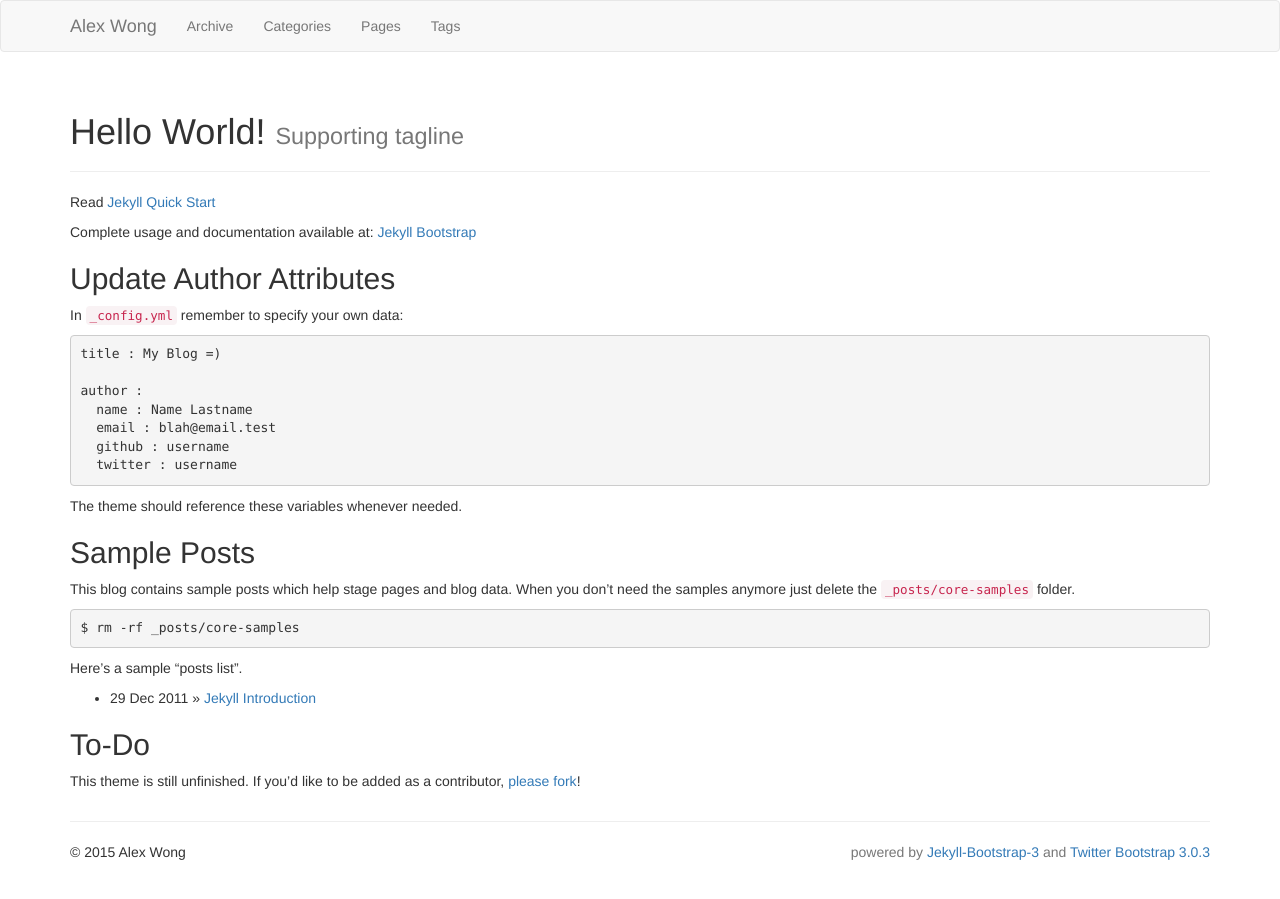
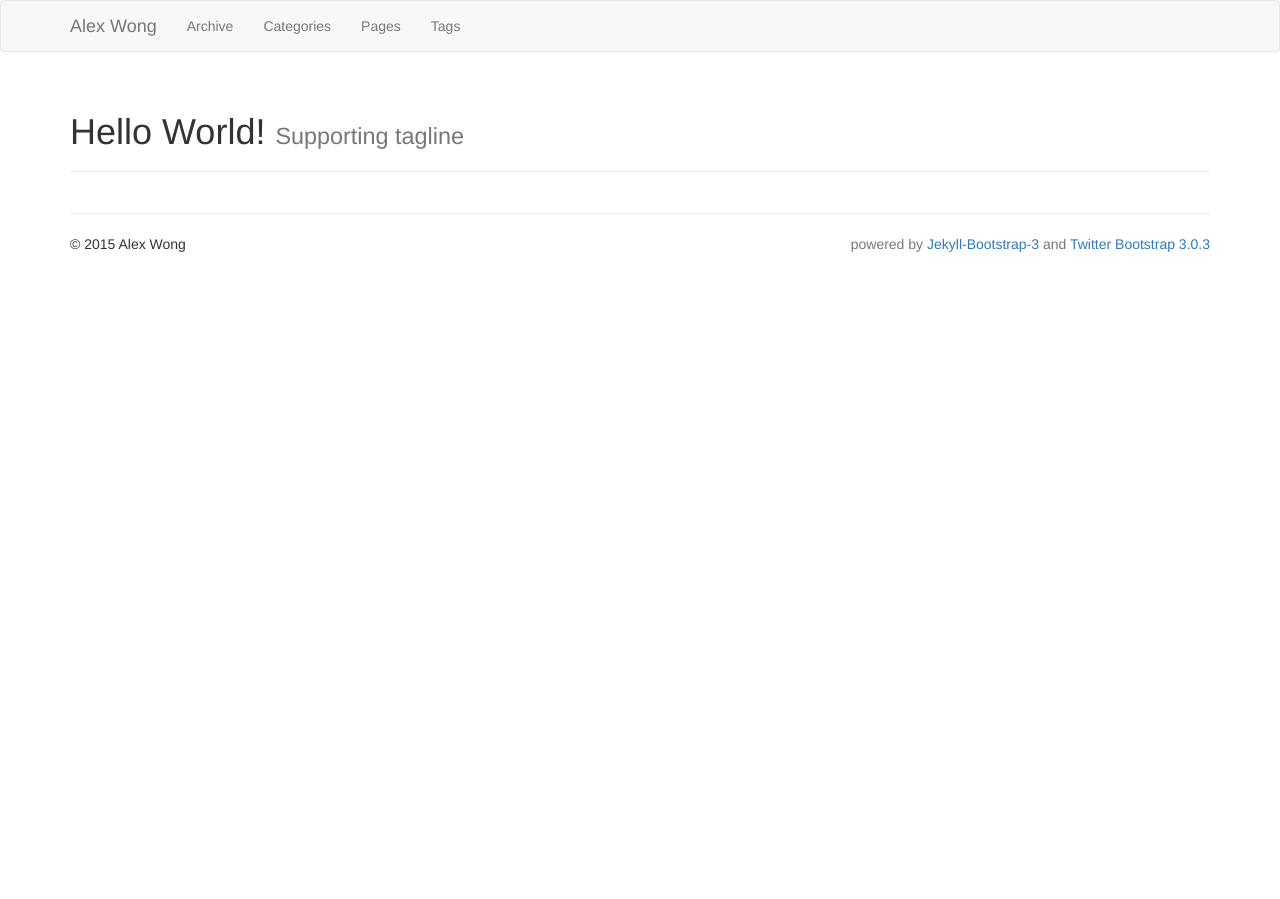
Before and after one commit to alexjwong9/working-jekyllbootstrap, a Jekyll site: the page built from index.md, in a window 1280 px wide. Built offline with Jekyll 4.4.1, drawn with Linux system fonts in a browser that asks for light colours; nearby versions of some CDN libraries; library files that are not in the unit come from our copies.

Commit message:
Update index.md

```diff
--- a/index.md
+++ b/index.md
@@ -4,40 +4,3 @@ title: Hello World!
 tagline: Supporting tagline
 ---
 {% include JB/setup %}
-
-Read [Jekyll Quick Start](http://jekyllbootstrap.com/usage/jekyll-quick-start.html)
-
-Complete usage and documentation available at: [Jekyll Bootstrap](http://jekyllbootstrap.com)
-
-## Update Author Attributes
-
-In `_config.yml` remember to specify your own data:
-
-    title : My Blog =)
-
-    author :
-      name : Name Lastname
-      email : blah@email.test
-      github : username
-      twitter : username
-
-The theme should reference these variables whenever needed.
-
-## Sample Posts
-
-This blog contains sample posts which help stage pages and blog data.
-When you don't need the samples anymore just delete the `_posts/core-samples` folder.
-
-    $ rm -rf _posts/core-samples
-
-Here's a sample "posts list".
-
-<ul class="posts">
-  {% for post in site.posts %}
-    <li><span>{{ post.date | date_to_string }}</span> &raquo; <a href="{{ BASE_PATH }}{{ post.url }}">{{ post.title }}</a></li>
-  {% endfor %}
-</ul>
-
-## To-Do
-
-This theme is still unfinished. If you'd like to be added as a contributor, [please fork](http://github.com/dbtek/jekyll-bootstrap-3)!
```
